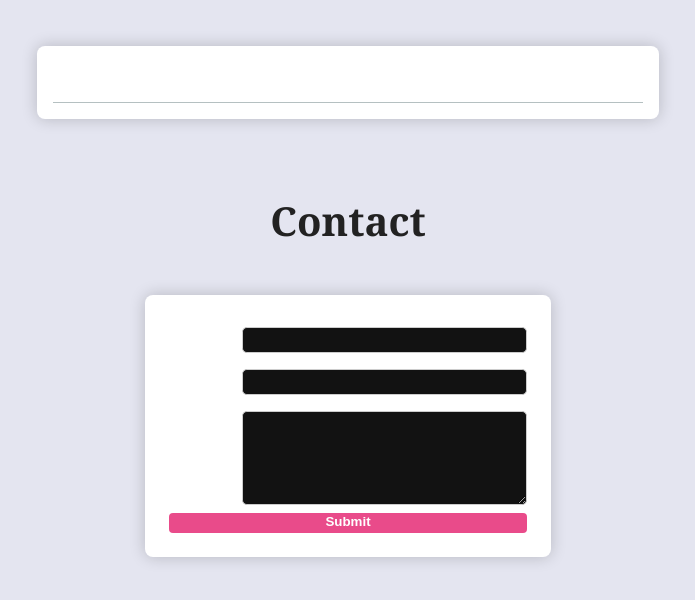
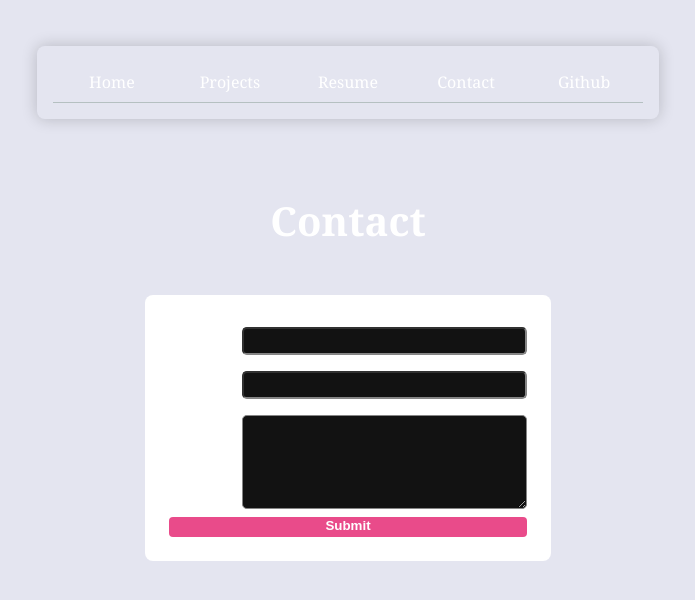
Before and after one commit to crepusidiem/portfolio, a plain HTML site: page contact/index.html in a window 1280 px wide. Shown: the whole page, without its empty margins (292-987 px from the left). Drawn offline with Linux system fonts and the light colour scheme.

```diff
--- a/style.css
+++ b/style.css
@@ -17,7 +17,7 @@
   margin-top: 1em;
   margin-bottom: 0.5em;
   line-height: 1.1;
-  color: #222; /* Dark gray for less harshness than pure black */
+  /* color: #222; Dark gray for less harshness than pure black */
 }
 
 h1 {
@@ -61,7 +61,7 @@
     justify-content: center;
     align-items: center;
     padding: 1em;
-    background-color: #fff;
+    /* background-color: #fff; */
     border-radius: 0.5em;
     box-shadow: 0 0 1em rgba(0, 0, 0, 0.2);
     margin: 0.8em auto 2.5em auto;
@@ -121,7 +121,7 @@
   padding: 1.5em;
   background-color: #fff;
   border-radius: 0.5em;
-  box-shadow: 0 0 1em rgba(0, 0, 0, 0.2);
+  /* box-shadow: 0 0 1em rgba(0, 0, 0, 0.2); */
   grid-template-columns: auto 1fr;
   display: grid;
 }
@@ -138,7 +138,7 @@
   font-family: inherit;
   padding: 3em, 2px;
   margin: 0.5em 0;
-  border: 1px solid #ccc;
+  /* border: 1px solid #ccc; */
   border-radius: 0.3em;
   font-size: 1em;
 }
```
